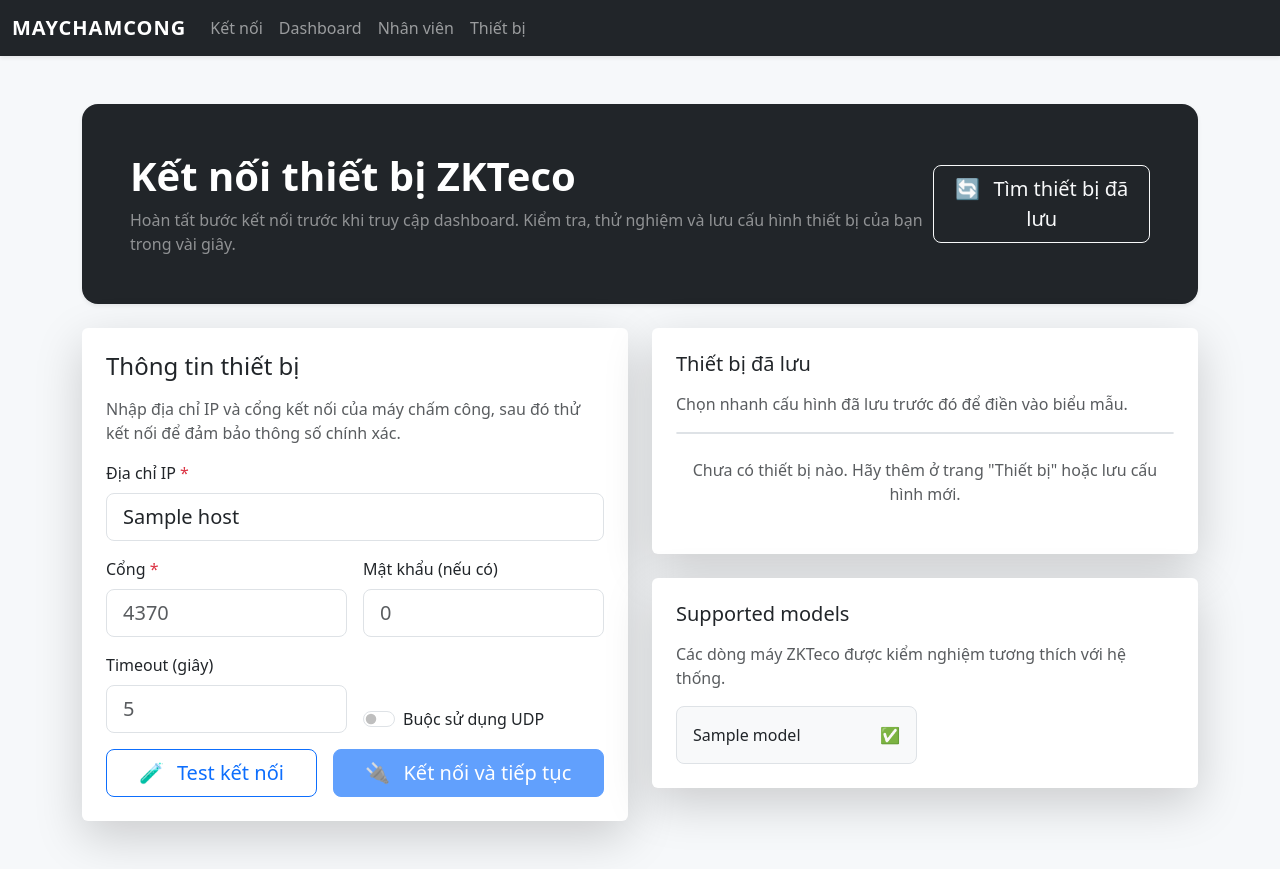
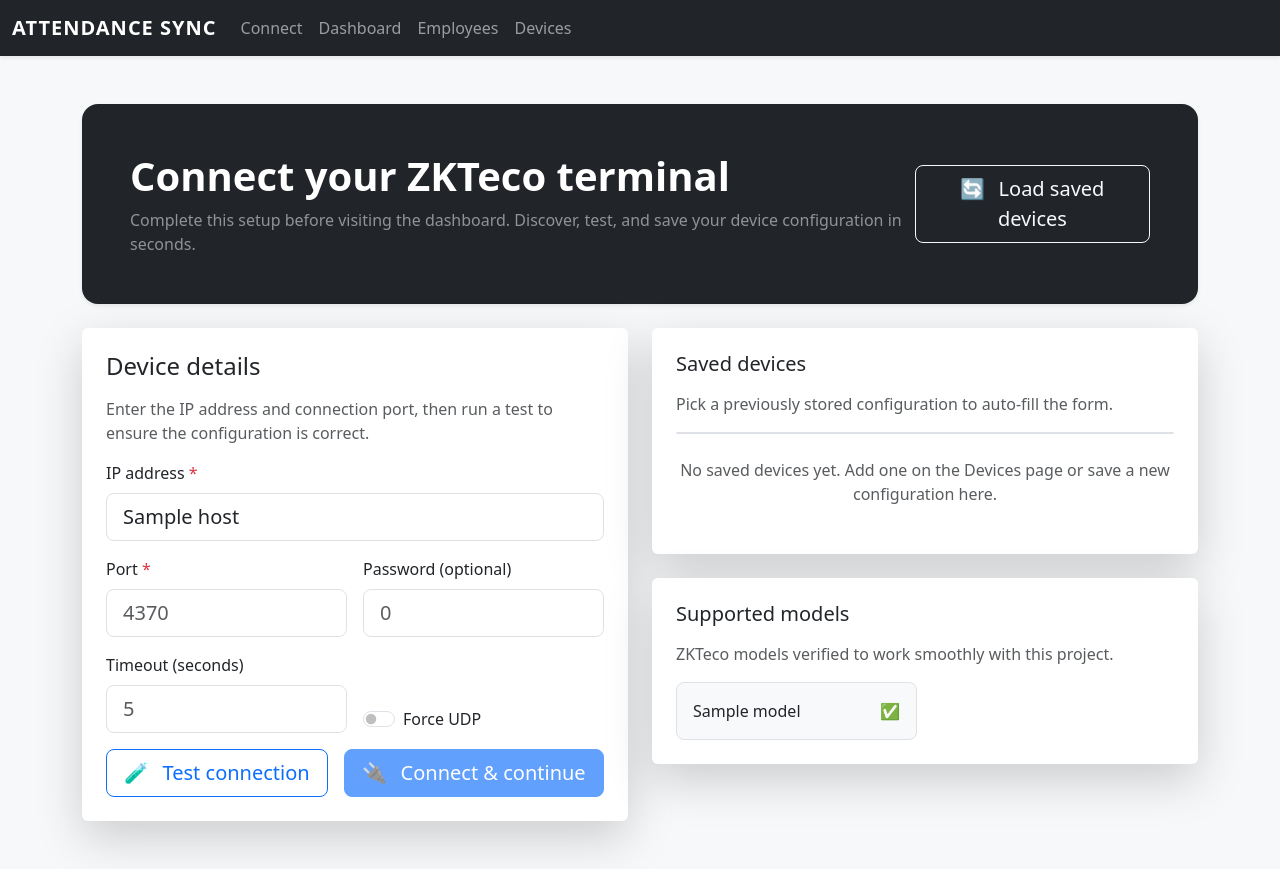
Before and after one commit to hnthnh/zk-pi-attendance, a Flask app: template templates/connect.html in a window 1280 px wide. Run offline with Flask 3, Linux system fonts and the light colour scheme; the template is opened without the code that fills it: most values are stand-ins (such as "Sample title", 1, 10 or a date in 2020).

Commit message:
Give it to everyone

```diff
--- a/app.py
+++ b/app.py
@@ -114,7 +114,7 @@
         config = _get_session_device_config()
         if not config:
             return (
-                jsonify({"status": "error", "message": "Vui lòng kết nối thiết bị trước khi đồng bộ."}),
+                jsonify({"status": "error", "message": "Please connect a device before syncing."}),
                 412,
             )
         try:
@@ -234,10 +234,10 @@
         try:
             user_id = int(payload.get("user_id"))
         except (TypeError, ValueError):
-            return jsonify({"status": "error", "message": "user_id phải là số"}), 400
+            return jsonify({"status": "error", "message": "user_id must be a number."}), 400
 
         if get_user(user_id):
-            return jsonify({"status": "error", "message": "User đã tồn tại"}), 409
+            return jsonify({"status": "error", "message": "User already exists."}), 409
 
         name = payload.get("name") or None
         department = payload.get("department") or None
@@ -249,7 +249,7 @@
     @app.put("/api/users/<int:user_id>")
     def update_user(user_id: int):
         if not get_user(user_id):
-            return jsonify({"status": "error", "message": "User không tồn tại"}), 404
+            return jsonify({"status": "error", "message": "User not found."}), 404
 
         payload = request.get_json(silent=True) or {}
         name = payload.get("name")
@@ -262,7 +262,7 @@
     @app.delete("/api/users/<int:user_id>")
     def remove_user(user_id: int):
         if not get_user(user_id):
-            return jsonify({"status": "error", "message": "User không tồn tại"}), 404
+            return jsonify({"status": "error", "message": "User not found."}), 404
 
         delete_user(user_id)
         return jsonify({"status": "ok"})
@@ -277,16 +277,16 @@
 
         errors: list[str] = []
         if not name:
-            errors.append("Tên thiết bị không được bỏ trống.")
+            errors.append("Device name cannot be empty.")
         if mode not in {"auto", "manual"}:
-            errors.append("Chế độ thiết bị không hợp lệ.")
+            errors.append("Device mode is invalid.")
 
         port: Optional[int] = None
         if port_raw:
             try:
                 port = int(port_raw)
             except ValueError:
-                errors.append("Port phải là số.")
+                errors.append("Port must be a number.")
 
         if errors:
             devices = [dict(row) for row in fetch_devices()]
@@ -338,11 +338,11 @@
         force_udp = payload.get("force_udp")
 
         if not host:
-            return jsonify({"status": "error", "message": "Vui lòng nhập địa chỉ IP của thiết bị."}), 400
+            return jsonify({"status": "error", "message": "Please provide the device IP address."}), 400
         try:
             port_int = int(port) if port is not None else None
         except (TypeError, ValueError):
-            return jsonify({"status": "error", "message": "Port phải là số."}), 400
+            return jsonify({"status": "error", "message": "Port must be a number."}), 400
 
         try:
             result = test_connection(
@@ -366,11 +366,11 @@
         force_udp = payload.get("force_udp", False)
 
         if not host:
-            return jsonify({"status": "error", "message": "Địa chỉ IP không được bỏ trống."}), 400
+            return jsonify({"status": "error", "message": "IP address is required."}), 400
         try:
             port_int = int(port)
         except (TypeError, ValueError):
-            return jsonify({"status": "error", "message": "Port phải là số."}), 400
+            return jsonify({"status": "error", "message": "Port must be a number."}), 400
 
         try:
             test_connection(
--- a/summary.py
+++ b/summary.py
@@ -201,7 +201,7 @@
             row["is_weekend"] = row["weekday"] >= 5
             row["worked_on_weekend"] = row["is_weekend"] and not row["is_day_off"]
             if row["weekday"] == 5 and not row["is_day_off"]:
-                row["weekend_note"] = "Đi làm thứ 7"
+                row["weekend_note"] = "Worked on Saturday"
             else:
                 row["weekend_note"] = None
 
--- a/templates/base.html
+++ b/templates/base.html
@@ -16,23 +16,23 @@
   <body>
     <nav class="navbar navbar-expand-lg navbar-dark bg-dark shadow-sm">
       <div class="container-fluid">
-        <a class="navbar-brand" href="{{ url_for('index') }}">MayChamCong</a>
+        <a class="navbar-brand" href="{{ url_for('index') }}">Attendance Sync</a>
         <button class="navbar-toggler" type="button" data-bs-toggle="collapse" data-bs-target="#navbarNav" aria-controls="navbarNav" aria-expanded="false" aria-label="Toggle navigation">
           <span class="navbar-toggler-icon"></span>
         </button>
         <div class="collapse navbar-collapse" id="navbarNav">
           <ul class="navbar-nav me-auto mb-2 mb-lg-0">
             <li class="nav-item">
-              <a class="nav-link {% if request.endpoint == 'connect_device' %}active{% endif %}" href="{{ url_for('connect_device') }}">Kết nối</a>
+              <a class="nav-link {% if request.endpoint == 'connect_device' %}active{% endif %}" href="{{ url_for('connect_device') }}">Connect</a>
             </li>
             <li class="nav-item">
               <a class="nav-link {% if request.endpoint == 'index' %}active{% endif %}" href="{{ url_for('index') }}">Dashboard</a>
             </li>
             <li class="nav-item">
-              <a class="nav-link {% if request.endpoint == 'employees' %}active{% endif %}" href="{{ url_for('employees') }}">Nhân viên</a>
+              <a class="nav-link {% if request.endpoint == 'employees' %}active{% endif %}" href="{{ url_for('employees') }}">Employees</a>
             </li>
             <li class="nav-item">
-              <a class="nav-link {% if request.endpoint == 'devices' %}active{% endif %}" href="{{ url_for('devices') }}">Thiết bị</a>
+              <a class="nav-link {% if request.endpoint == 'devices' %}active{% endif %}" href="{{ url_for('devices') }}">Devices</a>
             </li>
           </ul>
         </div>
--- a/templates/connect.html
+++ b/templates/connect.html
@@ -1,6 +1,6 @@
 {% extends "base.html" %}
 
-{% block title %}Kết nối thiết bị | MayChamCong{% endblock %}
+{% block title %}Connect Device | Attendance Sync{% endblock %}
 
 {% block content %}
 <main class="container py-5">
@@ -8,15 +8,15 @@
     <div class="col-12">
       <div class="bg-dark text-white rounded-4 p-4 p-md-5 shadow-sm d-flex flex-column flex-md-row align-items-center justify-content-between">
         <div>
-          <h1 class="display-6 fw-bold mb-2">Kết nối thiết bị ZKTeco</h1>
-          <p class="mb-0 text-white-50">Hoàn tất bước kết nối trước khi truy cập dashboard. Kiểm tra, thử nghiệm và lưu cấu hình thiết bị của bạn trong vài giây.</p>
+          <h1 class="display-6 fw-bold mb-2">Connect your ZKTeco terminal</h1>
+          <p class="mb-0 text-white-50">Complete this setup before visiting the dashboard. Discover, test, and save your device configuration in seconds.</p>
         </div>
         <div class="mt-3 mt-md-0 d-flex gap-2">
           <button id="refreshDevicesBtn" class="btn btn-outline-light btn-lg">
-            <span class="me-2" aria-hidden="true">🔄</span> Tìm thiết bị đã lưu
+            <span class="me-2" aria-hidden="true">🔄</span> Load saved devices
           </button>
           <button id="disconnectBtn" class="btn btn-outline-light btn-lg d-none">
-            <span class="me-2" aria-hidden="true">🧹</span> Ngắt kết nối
+            <span class="me-2" aria-hidden="true">🧹</span> Disconnect
           </button>
         </div>
       </div>
@@ -25,44 +25,44 @@
     <div class="col-lg-6">
       <div class="card shadow-lg border-0 h-100">
         <div class="card-body p-4">
-          <h2 class="h4 mb-3">Thông tin thiết bị</h2>
-          <p class="text-muted">Nhập địa chỉ IP và cổng kết nối của máy chấm công, sau đó thử kết nối để đảm bảo thông số chính xác.</p>
+          <h2 class="h4 mb-3">Device details</h2>
+          <p class="text-muted">Enter the IP address and connection port, then run a test to ensure the configuration is correct.</p>
           <div id="connectionAlert" class="alert d-none" role="alert"></div>
           <form id="connectionForm" class="row g-3">
             <div class="col-12">
-              <label class="form-label" for="deviceHost">Địa chỉ IP <span class="text-danger">*</span></label>
-              <input type="text" id="deviceHost" name="host" class="form-control form-control-lg" placeholder="Ví dụ: 192.168.0.201" value="{{ active_config.host if active_config else '' }}" required>
+              <label class="form-label" for="deviceHost">IP address <span class="text-danger">*</span></label>
+              <input type="text" id="deviceHost" name="host" class="form-control form-control-lg" placeholder="Example: 192.168.0.201" value="{{ active_config.host if active_config else '' }}" required>
             </div>
             <div class="col-md-6">
-              <label class="form-label" for="devicePort">Cổng <span class="text-danger">*</span></label>
+              <label class="form-label" for="devicePort">Port <span class="text-danger">*</span></label>
               <input type="number" id="devicePort" name="port" class="form-control form-control-lg" placeholder="4370" value="{{ active_config.port if active_config else 4370 }}" required>
             </div>
             <div class="col-md-6">
-              <label class="form-label" for="devicePassword">Mật khẩu (nếu có)</label>
+              <label class="form-label" for="devicePassword">Password (optional)</label>
               <input type="number" id="devicePassword" name="password" class="form-control form-control-lg" placeholder="0" value="{{ active_config.password if active_config else 0 }}">
             </div>
             <div class="col-md-6">
-              <label class="form-label" for="deviceTimeout">Timeout (giây)</label>
+              <label class="form-label" for="deviceTimeout">Timeout (seconds)</label>
               <input type="number" id="deviceTimeout" name="timeout" class="form-control form-control-lg" placeholder="5" value="{{ active_config.timeout if active_config else 5 }}">
             </div>
             <div class="col-md-6 d-flex align-items-end">
               <div class="form-check form-switch">
                 <input class="form-check-input" type="checkbox" role="switch" id="forceUdpSwitch" {% if active_config and active_config.force_udp %}checked{% endif %}>
-                <label class="form-check-label" for="forceUdpSwitch">Buộc sử dụng UDP</label>
+                <label class="form-check-label" for="forceUdpSwitch">Force UDP</label>
               </div>
             </div>
             <div class="col-12 d-grid gap-3 d-md-flex">
               <button type="button" id="testButton" class="btn btn-outline-primary btn-lg flex-fill">
-                <span class="me-2" aria-hidden="true">🧪</span> Test kết nối
+                <span class="me-2" aria-hidden="true">🧪</span> Test connection
               </button>
               <button type="button" id="connectButton" class="btn btn-primary btn-lg flex-fill" disabled>
-                <span class="me-2" aria-hidden="true">🔌</span> Kết nối và tiếp tục
+                <span class="me-2" aria-hidden="true">🔌</span> Connect & continue
               </button>
             </div>
           </form>
           <div id="testResult" class="card bg-light border-0 mt-4 d-none">
             <div class="card-body">
-              <h3 class="h6 text-uppercase text-muted mb-3">Thông tin thiết bị</h3>
+              <h3 class="h6 text-uppercase text-muted mb-3">Device information</h3>
               <dl class="row mb-0">
                 <dt class="col-sm-4 text-muted">Serial</dt>
                 <dd class="col-sm-8" id="resultSerial">-</dd>
@@ -78,18 +78,18 @@
     <div class="col-lg-6">
       <div class="card shadow-lg border-0 mb-4">
         <div class="card-body p-4">
-          <h2 class="h5 mb-3">Thiết bị đã lưu</h2>
-          <p class="text-muted">Chọn nhanh cấu hình đã lưu trước đó để điền vào biểu mẫu.</p>
+          <h2 class="h5 mb-3">Saved devices</h2>
+          <p class="text-muted">Pick a previously stored configuration to auto-fill the form.</p>
           <div id="savedDevices" class="list-group list-group-flush border rounded-3"></div>
           <div id="noDevicesState" class="text-center text-muted py-4{% if devices %} d-none{% endif %}">
-            <p class="mb-0">Chưa có thiết bị nào. Hãy thêm ở trang "Thiết bị" hoặc lưu cấu hình mới.</p>
+            <p class="mb-0">No saved devices yet. Add one on the Devices page or save a new configuration here.</p>
           </div>
         </div>
       </div>
       <div class="card shadow-lg border-0">
         <div class="card-body p-4">
           <h2 class="h5 mb-3">Supported models</h2>
-          <p class="text-muted">Các dòng máy ZKTeco được kiểm nghiệm tương thích với hệ thống.</p>
+          <p class="text-muted">ZKTeco models verified to work smoothly with this project.</p>
           <div class="row g-3">
             {% for model in supported_models %}
             <div class="col-sm-6">
@@ -176,9 +176,9 @@
       item.innerHTML = `
         <div>
           <div class="fw-semibold">${device.name}</div>
-          <small class="text-muted">${device.ip || 'Không có IP'} • Port ${device.port || '-'}</small>
+          <small class="text-muted">${device.ip || 'No IP set'} • Port ${device.port || '-'}</small>
         </div>
-        <span class="text-primary fw-semibold">Chọn</span>
+        <span class="text-primary fw-semibold">Select</span>
       `;
       item.addEventListener('click', () => populateForm(device));
       savedDevicesContainer.appendChild(item);
@@ -188,16 +188,16 @@
   const loadSavedDevices = async () => {
     try {
       refreshDevicesBtn.classList.add('disabled');
-      refreshDevicesBtn.textContent = 'Đang tìm...';
+      refreshDevicesBtn.textContent = 'Searching...';
       const response = await fetch('{{ url_for("api_devices") }}');
-      if (!response.ok) throw new Error('Không thể tải danh sách thiết bị.');
+      if (!response.ok) throw new Error('Unable to load devices.');
       const data = await response.json();
       renderDevices(data.devices || []);
     } catch (error) {
       showAlert(error.message, 'danger');
     } finally {
       refreshDevicesBtn.classList.remove('disabled');
-      refreshDevicesBtn.textContent = '🔄 Tìm thiết bị đã lưu';
+      refreshDevicesBtn.textContent = '🔄 Load saved devices';
     }
   };
 
@@ -218,11 +218,11 @@
     hideAlert();
     const payload = getFormData();
     if (!payload.host) {
-      showAlert('Vui lòng nhập địa chỉ IP của thiết bị.', 'warning');
+      showAlert('Please enter the device IP address.', 'warning');
       return;
     }
     testButton.disabled = true;
-    testButton.textContent = 'Đang kiểm tra...';
+    testButton.textContent = 'Testing...';
     connectButton.disabled = true;
     resultCard.classList.add('d-none');
     try {
@@ -233,9 +233,9 @@
       });
       const data = await response.json();
       if (!response.ok || data.status === 'error') {
-        throw new Error(data.message || 'Không thể test kết nối.');
+        throw new Error(data.message || 'Unable to test the connection.');
       }
-      showAlert('Kết nối thành công! Bạn có thể lưu cấu hình.', 'success');
+      showAlert('Connection successful! You can now save the configuration.', 'success');
       resultCard.classList.remove('d-none');
       serialField.textContent = data.serial || '-';
       firmwareField.textContent = data.firmware || '-';
@@ -246,19 +246,19 @@
       lastTestSuccess = false;
     } finally {
       testButton.disabled = false;
-      testButton.textContent = '🧪 Test kết nối';
+      testButton.textContent = '🧪 Test connection';
     }
   });
 
   connectButton.addEventListener('click', async () => {
     if (!lastTestSuccess) {
-      showAlert('Vui lòng test kết nối trước khi lưu.', 'warning');
+      showAlert('Please run a connection test before saving.', 'warning');
       return;
     }
 
     const payload = getFormData();
     connectButton.disabled = true;
-    connectButton.textContent = 'Đang kết nối...';
+    connectButton.textContent = 'Connecting...';
     try {
       const response = await fetch('{{ url_for("api_connect_device") }}', {
         method: 'POST',
@@ -267,15 +267,15 @@
       });
       const data = await response.json();
       if (!response.ok || data.status === 'error') {
-        throw new Error(data.message || 'Không thể kết nối thiết bị.');
+        throw new Error(data.message || 'Unable to connect to the device.');
       }
-      showAlert('Đã lưu cấu hình! Đang chuyển đến dashboard...', 'success');
+      showAlert('Configuration saved! Redirecting to the dashboard...', 'success');
       setTimeout(() => window.location.href = '{{ url_for("index") }}', 1200);
     } catch (error) {
       showAlert(error.message, 'danger');
     } finally {
       connectButton.disabled = false;
-      connectButton.textContent = '🔌 Kết nối và tiếp tục';
+      connectButton.textContent = '🔌 Connect & continue';
     }
   });
 
@@ -283,8 +283,8 @@
     try {
       disconnectButton.disabled = true;
       const response = await fetch('{{ url_for("api_disconnect_device") }}', { method: 'POST' });
-      if (!response.ok) throw new Error('Không thể ngắt kết nối hiện tại.');
-      showAlert('Đã ngắt kết nối. Vui lòng cấu hình lại thiết bị.', 'info');
+      if (!response.ok) throw new Error('Unable to disconnect the current device.');
+      showAlert('Device disconnected. Configure a new one to continue.', 'info');
       disconnectButton.classList.add('d-none');
       lastTestSuccess = false;
       connectButton.disabled = true;
--- a/zk_sync.py
+++ b/zk_sync.py
@@ -127,7 +127,7 @@
             "serial": serial,
         }
     except Exception as exc:
-        raise SyncError(f"Không thể kết nối thiết bị: {exc}") from exc
+        raise SyncError(f"Unable to connect to the device: {exc}") from exc
     finally:
         if connection:
             try:
```
Also changed, not shown: templates/devices.html (+17 -17 lines), templates/employees.html (+43 -43 lines), templates/index.html (+29 -29 lines), README.md.
